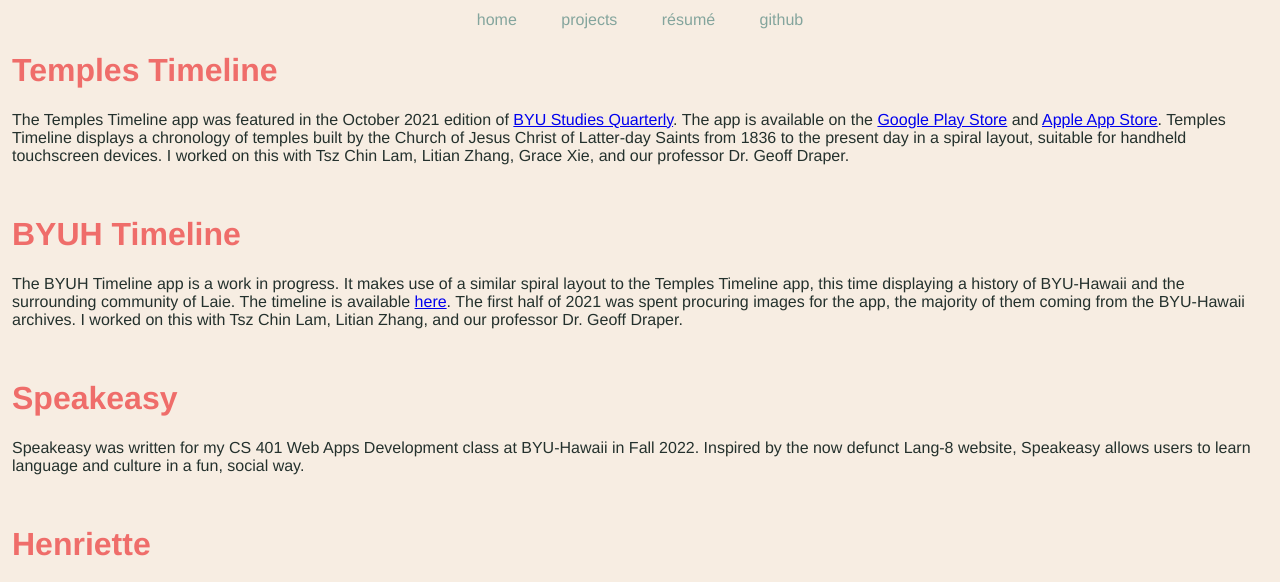
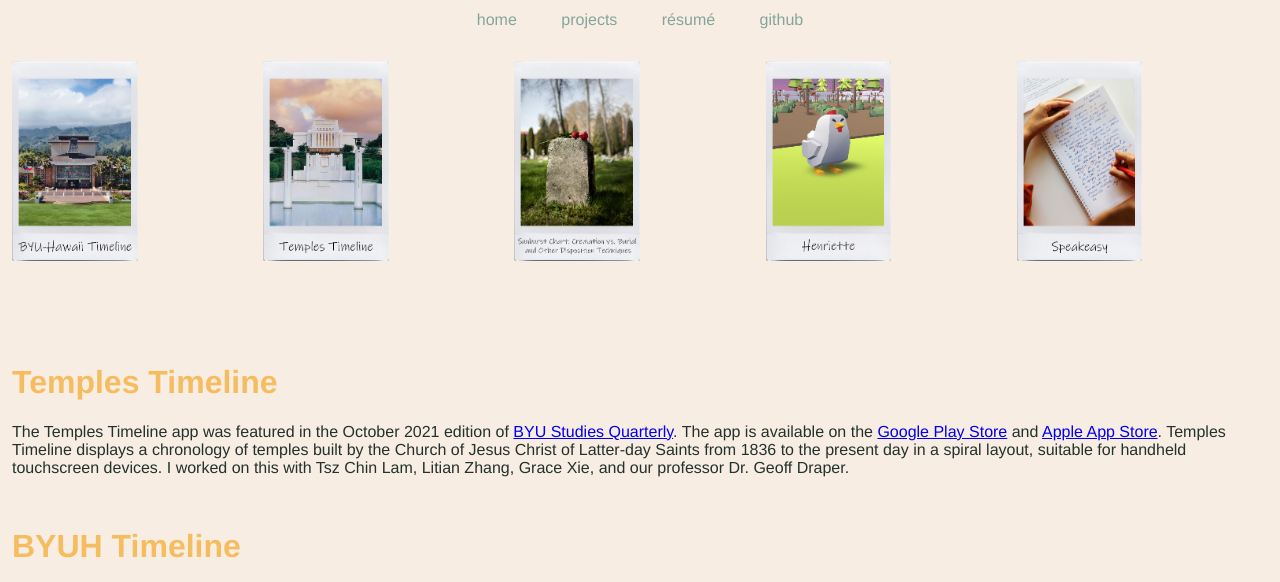
Before and after one commit to abigailhyde/abigailhyde.github.io, a plain HTML site: page projects.html in a window 1280 px wide. Shown: the part 211-793 px from the top of the page. Drawn offline with Linux system fonts and the light colour scheme.

Commit message:
Added polaroid to the page, still have to sort out the spacing

```diff
--- a/projects.html
+++ b/projects.html
@@ -32,6 +32,14 @@ body {
 
 
         <main>
+
+		<div class="flex-container">
+			<div><img class="polaroid" src="images/projectpolaroids/byuhtimelinepolaroid.png"/></div>
+			<div><img class="polaroid" src="images/projectpolaroids/templestimelinepolaroid.png"/></div>
+			<div><img class="polaroid" src="images/projectpolaroids/deathpolaroid.png"/></div>
+			<div><img class="polaroid" src="images/projectpolaroids/henriettepolaroid.png"/></div>
+			<div><img class="polaroid" src="images/projectpolaroids/speakeasypolaroid.png"/></div>
+		</div>
 
             <h1>Temples Timeline</h1>
             <p>
--- a/style.css
+++ b/style.css
@@ -50,7 +50,7 @@ header {
 	text-align:center;
 }
 
-.about-text {
+#about-text {
 	padding-right: 20%;
 	padding-left: 350px;
 	line-height: 30px;
@@ -62,7 +62,7 @@ h2 {
 }
 
 h1 {
-	color: #EF6D6A;
+	color: #F6BD60;
 	padding-top: 30px;
 }
 
@@ -82,3 +82,14 @@ footer p {
 	margin-left: 10px;
 	align-self: center;
 }
+
+.flex-container {
+  display: flex;
+  height: 300px;
+  justify-content: center;
+  align-items: center;
+}
+
+.polaroid {
+	max-width: 50%;
+}
```
